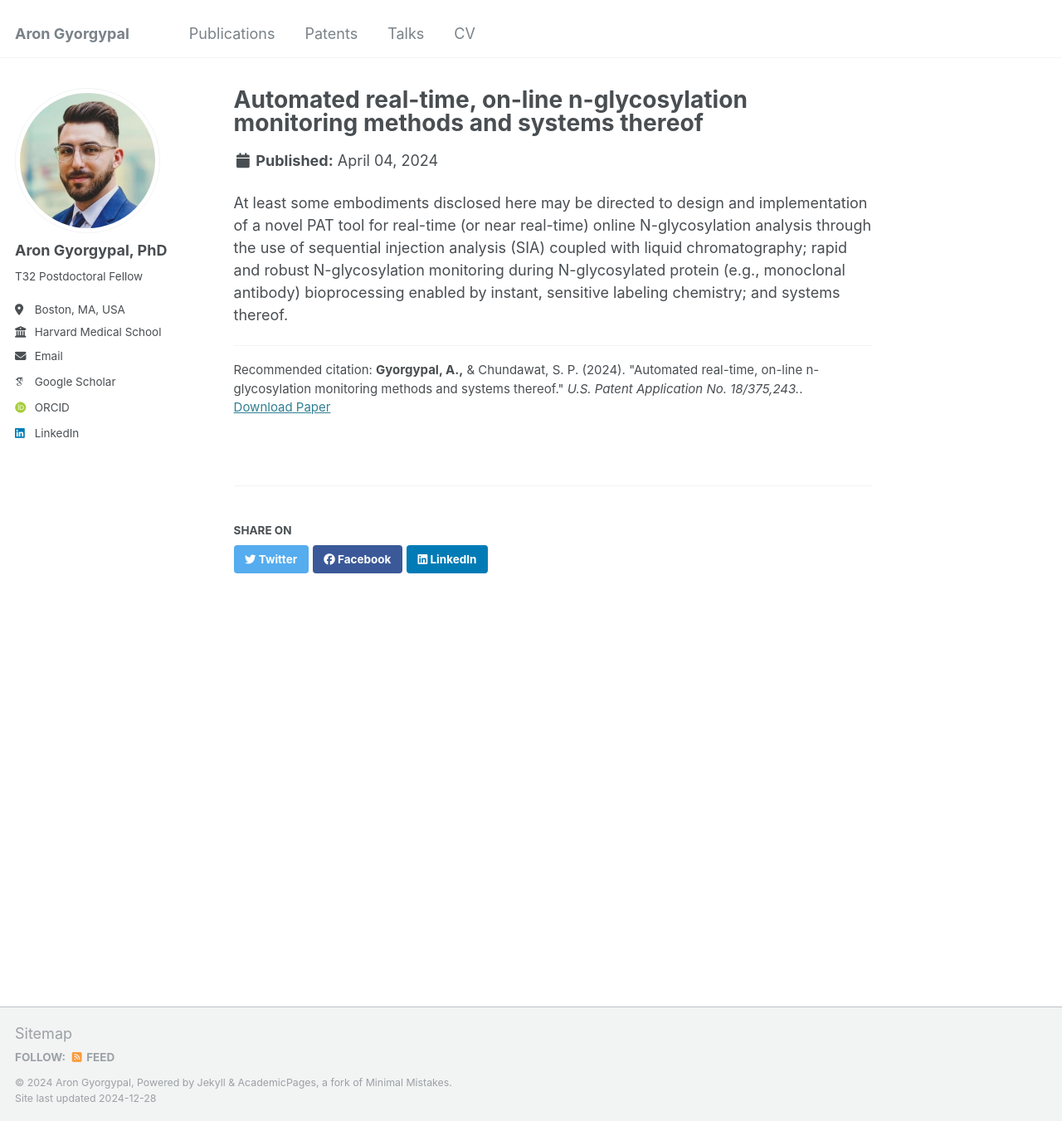
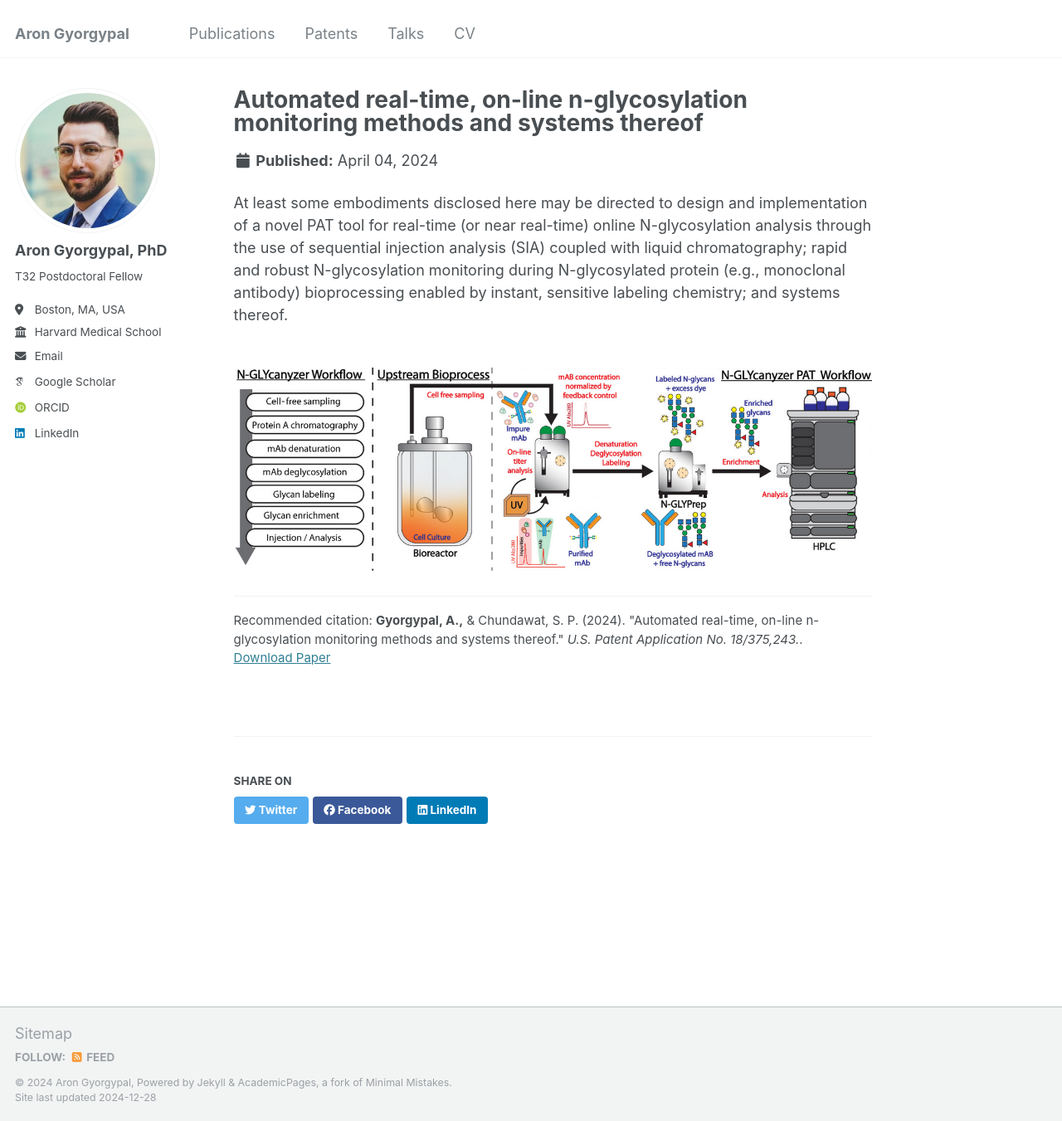
Before and after one commit to AGyorgypal/AGyorgypal.github.io, a Jekyll site: the page built from _patents/NGLYcanyzer.md, in a window 1280 px wide and 1351 px high. Shown: the whole window at 83% size. Built offline with Jekyll 4.4.1, drawn with Linux system fonts in a browser that asks for light colours; some web fonts are replaced.

Commit message:
Update NGLYcanyzer.md

```diff
--- a/_patents/NGLYcanyzer.md
+++ b/_patents/NGLYcanyzer.md
@@ -7,6 +7,10 @@ date: 2024-04-04
 paperurl: 'https://patents.google.com/patent/US20240110925A1/en'
 citation: '<b>Gyorgypal, A.,</b> & Chundawat, S. P. (2024). &quot;Automated real-time, on-line n-glycosylation monitoring methods and systems thereof.&quot; <i>U.S. Patent Application No. 18/375,243.</i>.'
 ---
+
+
 At least some embodiments disclosed here may be directed to design and implementation of a novel PAT tool for real-time (or near real-time) online N-glycosylation analysis through the use of sequential injection analysis (SIA) coupled with liquid chromatography; rapid and robust N-glycosylation monitoring during N-glycosylated protein (e.g., monoclonal antibody) bioprocessing enabled by instant, sensitive labeling chemistry; and systems thereof.
 
+<br/><img src='/files/GLYCanyzer.png'>
+
 ---
```
